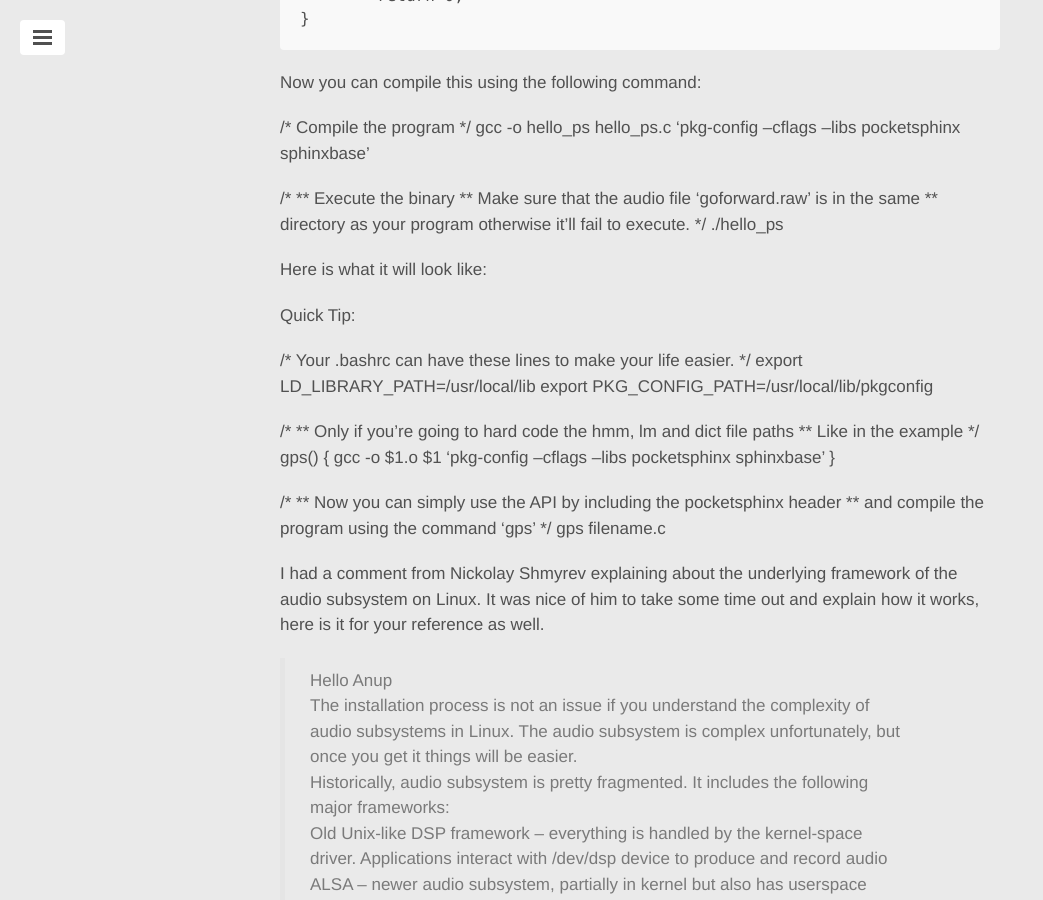
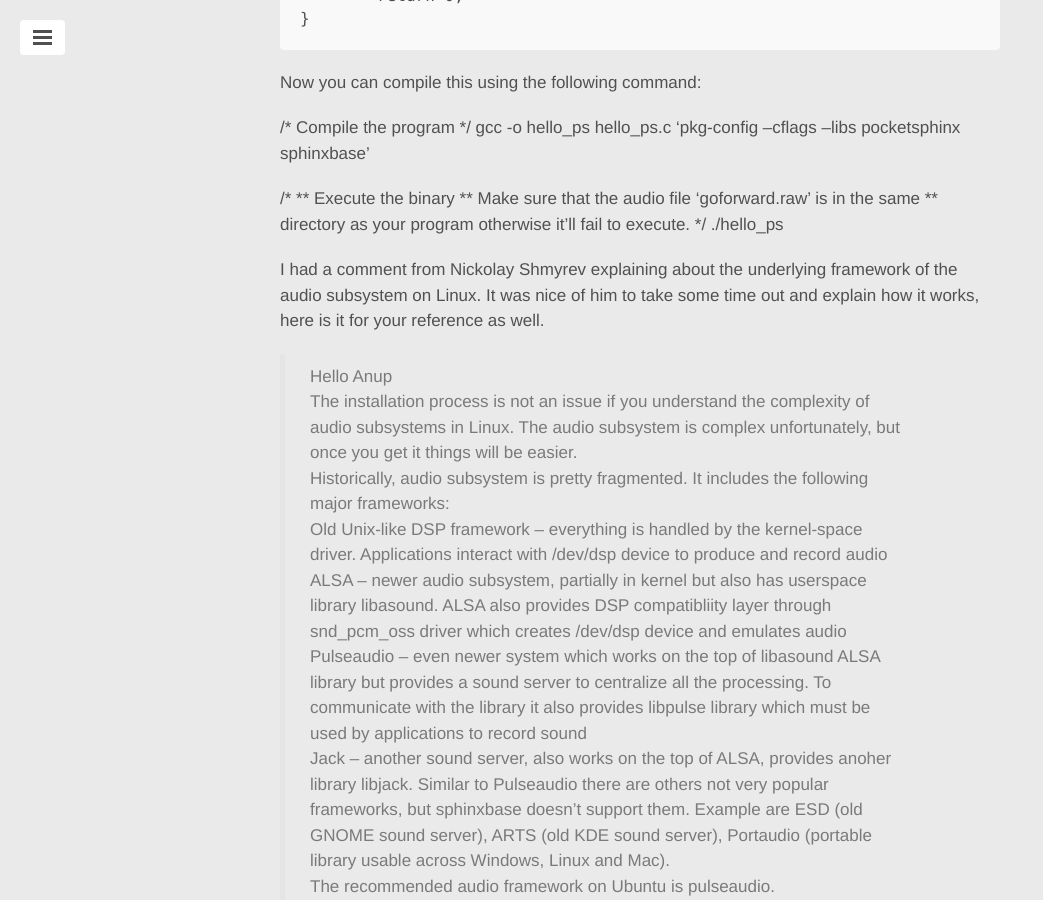
Before and after one commit to Ghatage/ghatage.github.io, a Jekyll site: the page built from _posts/2012-09-16-voice-to-text-pocketsphinx.md, in a window 1280 px wide and 900 px high, scrolled down 3463 px. Shown: the whole window, without its empty margins (0-1043 px from the left). Built offline with Jekyll 4.4.1, drawn with Linux system fonts in a browser that asks for light colours; Markdown is read by kramdown in place of the engine named in the settings; comment, search, counter and statistics services are not loaded.

Commit message:
Update 2012-09-16-voice-to-text-pocketsphinx.md

```diff
--- a/_posts/2012-09-16-voice-to-text-pocketsphinx.md
+++ b/_posts/2012-09-16-voice-to-text-pocketsphinx.md
@@ -155,31 +155,6 @@
 */
 ./hello_ps
 
-
-Here is what it will look like:
-
-Quick Tip:
-
-/* Your .bashrc can have these lines to make your life easier. */
-export LD_LIBRARY_PATH=/usr/local/lib
-export PKG_CONFIG_PATH=/usr/local/lib/pkgconfig
-
-/*
-** Only if you're going to hard code the hmm, lm and dict file paths
-** Like in the example
-*/
-gps()
-{
-    gcc -o $1.o $1 'pkg-config --cflags --libs pocketsphinx sphinxbase'
-}
-
-/*
-** Now you can simply use the API by including the pocketsphinx header
-** and compile the program using the command 'gps'
-*/
-gps filename.c
-
-
 I had a comment from Nickolay Shmyrev explaining about the underlying framework of the audio subsystem on Linux.
 It was nice of him to take some time out and explain how it works, here is it for your reference as well.
 
```
